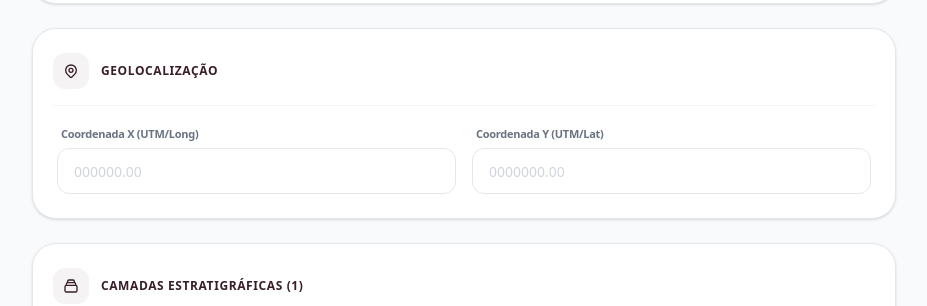
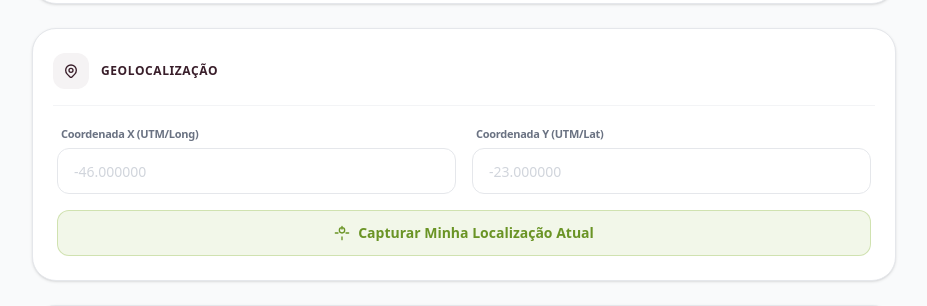
Before and after one commit to vitorkborman-cloud/gs-workorder, a Next.js app: page /mobile/projetos/1/solo in a window 1280 px wide. Shown: the part 952-1258 px from the top of the page, without its empty margins (176-1103 px from the left). Built offline with nearby package versions, Linux system fonts and the light colour scheme; no server answers; the database is empty.

Commit message:
oisdjgiofd

```diff
--- a/app/mobile/projetos/[id]/solo/page.tsx
+++ b/app/mobile/projetos/[id]/solo/page.tsx
@@ -16,6 +16,7 @@ const Icons = {
   Check: () => <svg className="w-4 h-4" fill="none" stroke="currentColor" viewBox="0 0 24 24"><path strokeLinecap="round" strokeLinejoin="round" strokeWidth="2" d="M5 13l4 4L19 7" /></svg>,
   Save: () => <svg className="w-4 h-4" fill="none" stroke="currentColor" viewBox="0 0 24 24"><path strokeLinecap="round" strokeLinejoin="round" strokeWidth="2" d="M8 7H5a2 2 0 00-2 2v9a2 2 0 002 2h14a2 2 0 002-2V9a2 2 0 00-2-2h-3m-1 4l-3 3m0 0l-3-3m3 3V4" /></svg>,
   Loader: () => <svg className="w-4 h-4 animate-spin" fill="none" stroke="currentColor" viewBox="0 0 24 24"><path strokeLinecap="round" strokeLinejoin="round" strokeWidth="2" d="M4 4v5h.582m15.356 2A8.001 8.001 0 004.582 9m0 0H9m11 11v-5h-.581m0 0a8.003 8.003 0 01-15.357-2m15.357 2H15" /></svg>,
+  Crosshair: () => <svg className="w-4 h-4" fill="none" stroke="currentColor" viewBox="0 0 24 24"><path strokeLinecap="round" strokeLinejoin="round" strokeWidth="2" d="M12 22v-4M12 6V2M22 12h-4M6 12H2M12 12a4 4 0 100-8 4 4 0 000 8z" /></svg>,
 };
 
 // ================= TYPES =================
@@ -98,6 +99,7 @@ export default function SoloPage() {
 
   const [draftId, setDraftId] = useState<string | null>(null);
   const [saving, setSaving] = useState(false);
+  const [fetchingLocation, setFetchingLocation] = useState(false);
 
   const [layers, setLayers] = useState<Layer[]>([
     { de: "", ate: "", tipo: "", leitura_voc: "", coloracao: "" }
@@ -176,6 +178,35 @@ export default function SoloPage() {
     setLayers((prev) => [...prev, { de: "", ate: "", tipo: "", leitura_voc: "", coloracao: "" }]);
   }
 
+  function obterLocalizacaoAutomatica() {
+    if (!navigator.geolocation) {
+      alert("Geolocalização não é suportada pelo seu dispositivo/navegador.");
+      return;
+    }
+
+    setFetchingLocation(true);
+
+    navigator.geolocation.getCurrentPosition(
+      (position) => {
+        const lat = position.coords.latitude.toFixed(6);
+        const lng = position.coords.longitude.toFixed(6);
+
+        setForm((prev) => ({ ...prev, coord_x: lng, coord_y: lat }));
+        setFetchingLocation(false);
+      },
+      (error) => {
+        console.error(error);
+        alert("Erro ao obter localização. Verifique se o GPS está ligado e se você deu permissão ao site.");
+        setFetchingLocation(false);
+      },
+      {
+        enableHighAccuracy: true,
+        timeout: 15000,
+        maximumAge: 0
+      }
+    );
+  }
+
   async function salvar() {
     setSaving(true);
     try {
@@ -234,7 +265,7 @@ export default function SoloPage() {
     <AppShell>
       <div className="min-h-screen bg-gray-50 pb-28">
 
-        {/* HEADER EXECUTIVO (Agora sem o 'sticky' e sem a tag de novo/rascunho) */}
+        {/* HEADER EXECUTIVO */}
         <div className="bg-[#391e2a] text-white px-5 py-5 shadow-md">
           <div className="flex justify-between items-center max-w-4xl mx-auto w-full">
             <div>
@@ -267,10 +298,9 @@ export default function SoloPage() {
             </div>
           </Section>
 
-          {/* POÇO (Nome Alterado) */}
+          {/* POÇO */}
           <Section title="Dados de instalação" icon={<Icons.Ruler />}>
             <div className="space-y-4">
-              {/* Adicionado items-end na grade para alinhar os inputs por baixo perfeitamente */}
               <div className="grid grid-cols-2 gap-4 items-end">
                 <Input label="Diâmetro Sondagem (in)" value={form.diametro_sondagem} onChange={(v: string) => setField("diametro_sondagem", v)} placeholder="Ex: 4" />
                 <Input label="Diâmetro Poço (in)" value={form.diametro_poco} onChange={(v: string) => setField("diametro_poco", v)} placeholder="Ex: 2" />
@@ -285,9 +315,27 @@ export default function SoloPage() {
 
           {/* COORDENADAS */}
           <Section title="Geolocalização" icon={<Icons.MapPin />}>
-            <div className="grid grid-cols-2 gap-4 items-end">
-              <Input label="Coordenada X (UTM/Long)" value={form.coord_x} onChange={(v: string) => setField("coord_x", v)} placeholder="000000.00" />
-              <Input label="Coordenada Y (UTM/Lat)" value={form.coord_y} onChange={(v: string) => setField("coord_y", v)} placeholder="0000000.00" />
+            <div className="space-y-4">
+              <div className="grid grid-cols-2 gap-4 items-end">
+                <Input label="Coordenada X (UTM/Long)" value={form.coord_x} onChange={(v: string) => setField("coord_x", v)} placeholder="-46.000000" />
+                <Input label="Coordenada Y (UTM/Lat)" value={form.coord_y} onChange={(v: string) => setField("coord_y", v)} placeholder="-23.000000" />
+              </div>
+
+              <button
+                onClick={obterLocalizacaoAutomatica}
+                disabled={fetchingLocation}
+                className="w-full bg-[#80b02d]/10 text-[#6a9425] hover:bg-[#80b02d]/20 py-3 rounded-xl border border-[#80b02d]/30 text-sm font-bold flex items-center justify-center gap-2 active:scale-[0.98] transition disabled:opacity-50"
+              >
+                {fetchingLocation ? (
+                  <>
+                    <Icons.Loader /> Buscando satélites...
+                  </>
+                ) : (
+                  <>
+                    <Icons.Crosshair /> Capturar Minha Localização Atual
+                  </>
+                )}
+              </button>
             </div>
           </Section>
 
```
